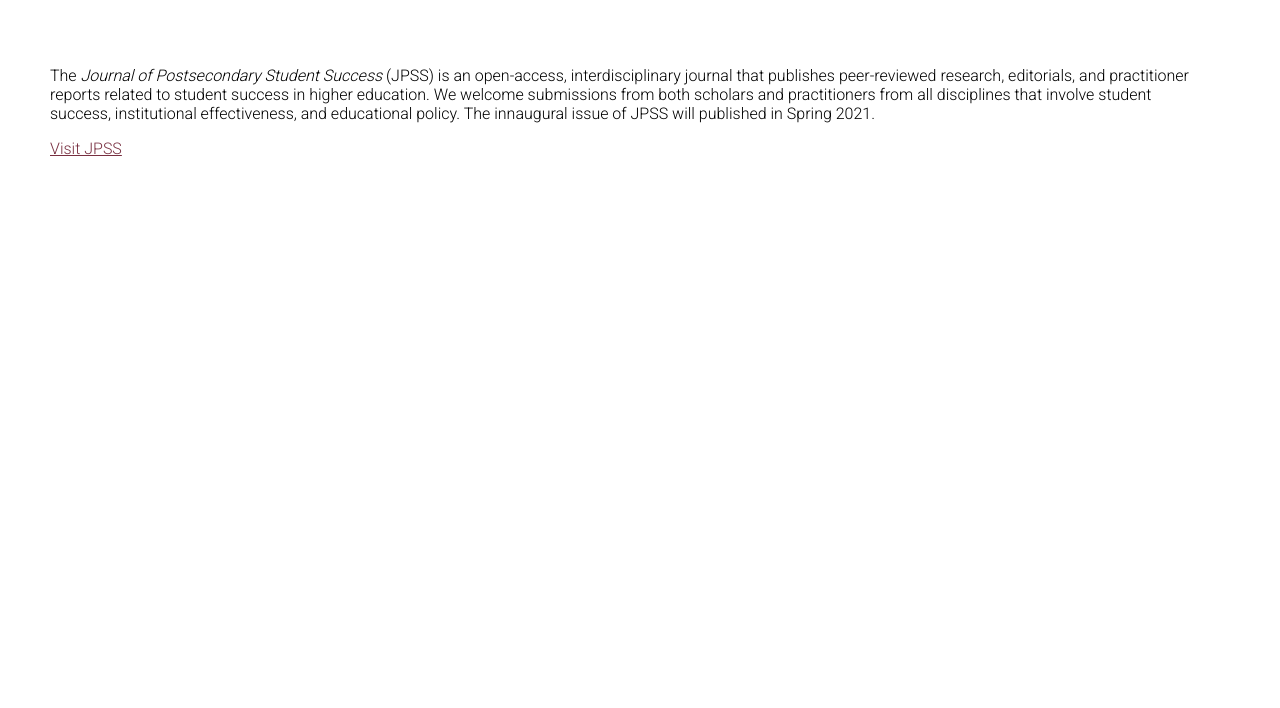
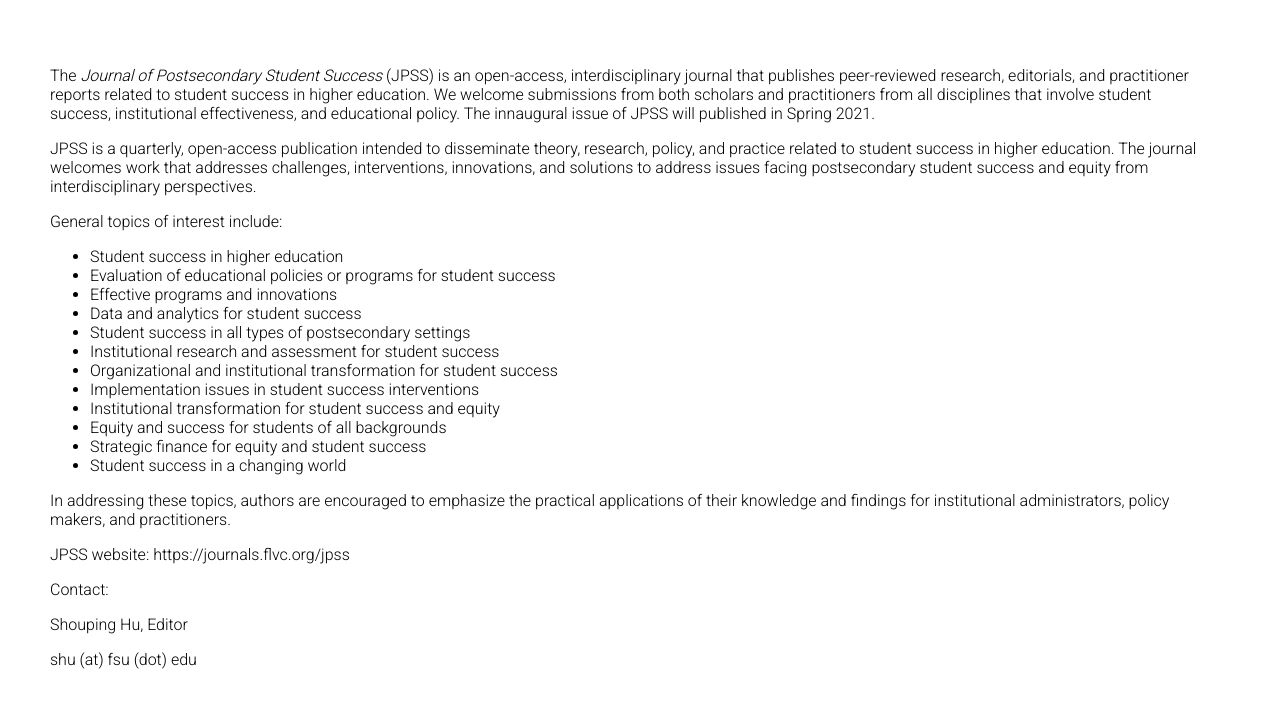
Before and after one commit to fsulibpub/fsulibpub.github.io, a Jekyll site: the page built from _journals/jpss.md, in a window 1280 px wide and 1085 px high. Shown: the part 350-1058 px from the top of the window. Built offline with Jekyll 4.4.1, drawn with Linux system fonts in a browser that asks for light colours.

Commit message:
Update jpss.md

```diff
--- a/_journals/jpss.md
+++ b/_journals/jpss.md
@@ -6,7 +6,31 @@ permalink: /journals/jpss/
 image: journals/journalJPSS.png
 ---
 
-
 The *Journal of Postsecondary Student Success* (JPSS) is an open-access, interdisciplinary journal that publishes peer-reviewed research, editorials, and practitioner reports related to student success in higher education. We welcome submissions from both scholars and practitioners from all disciplines that involve student success, institutional effectiveness, and educational policy. The innaugural issue of JPSS will published in Spring 2021.
 
-[Visit JPSS](https://journals.flvc.org/jpss "JPSS Homepage")
+JPSS is a quarterly, open-access publication intended to disseminate theory, research, policy, and practice related to student success in higher education. The journal welcomes work that addresses challenges, interventions, innovations, and solutions to address issues facing postsecondary student success and equity from interdisciplinary perspectives.
+
+General topics of interest include:
+
+- Student success in higher education
+- Evaluation of educational policies or programs for student success
+- Effective programs and innovations
+- Data and analytics for student success
+- Student success in all types of postsecondary settings
+- Institutional research and assessment for student success
+- Organizational and institutional transformation for student success
+- Implementation issues in student success interventions
+- Institutional transformation for student success and equity
+- Equity and success for students of all backgrounds
+- Strategic finance for equity and student success
+- Student success in a changing world
+
+In addressing these topics, authors are encouraged to emphasize the practical applications of their knowledge and findings for institutional administrators, policy makers, and practitioners.
+
+JPSS website: https://journals.flvc.org/jpss
+
+Contact:
+
+Shouping Hu, Editor
+
+shu (at) fsu (dot) edu
```
